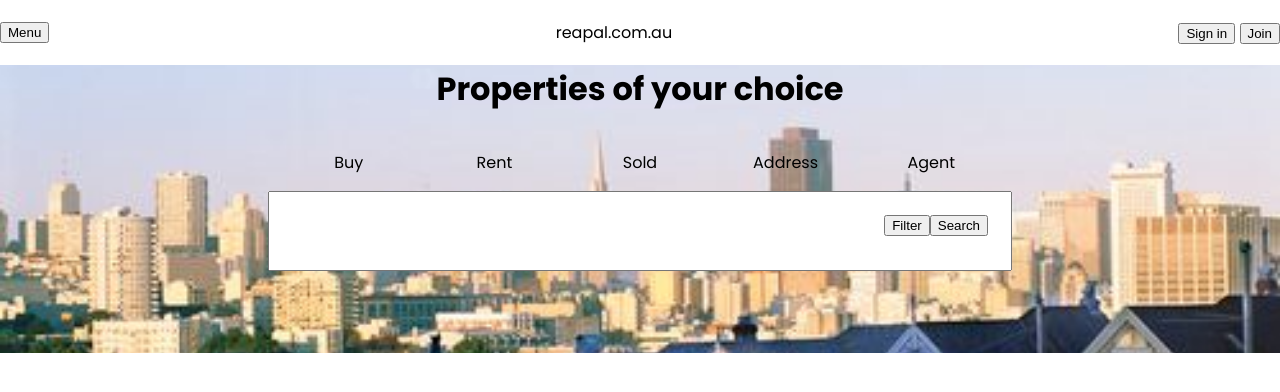
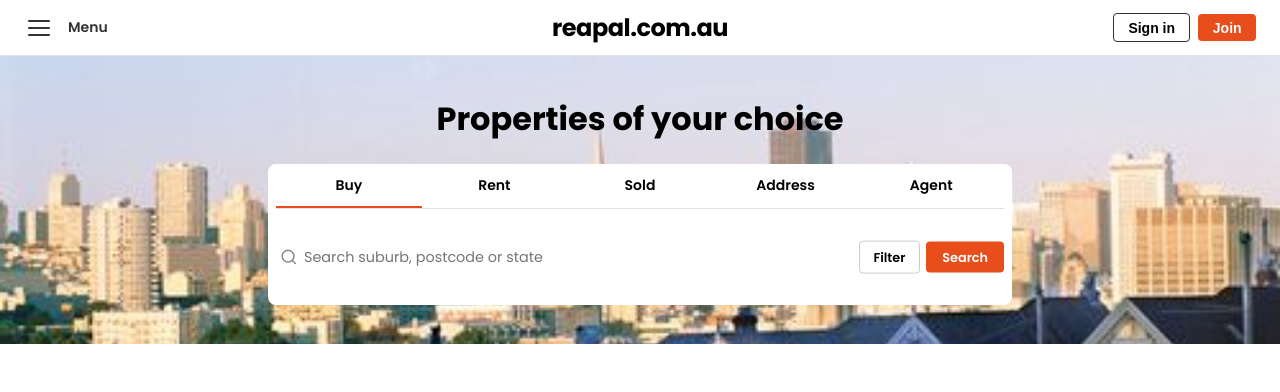
Before and after one commit to ThuyKat/NodeJS, a website: page real-estate-app/public/index.html in a window 1280 px wide. Drawn offline with Linux system fonts and the light colour scheme; a web font is replaced by a local one.

Commit message:
update static files

```diff
--- a/real-estate-app/public/css/index.css
+++ b/real-estate-app/public/css/index.css
@@ -5,10 +5,8 @@
   --color-bg: white;
   --color-text: black;
   /* font */
-  --font-base: 'Poppins';
+  --font-base: 'Poppins', sans-serif;
   --font-heading: 'Plaster', sans-serif;
-  /* spacing */
-  /* boder-radius */
 }
 /* Base style */
 * {
@@ -33,7 +31,162 @@ header {
   flex-direction: row;
   justify-content: space-between;
   align-items: center;
-  padding: 20px 0 20px 0;
+  padding: 0 1.5rem;
+  height: 3.5rem;
+  border-bottom: 1px solid #e0e0e0;
+  position: sticky;
+  top: 0;
+  background: white;
+  z-index: 100;
+}
+
+/* Header left: hamburger + logo */
+.header-left {
+  display: flex;
+  align-items: center;
+  gap: 0.75rem;
+}
+.logo {
+  font-weight: 700;
+  font-size: 1.5rem;
+  text-decoration: none;
+  color: var(--color-text);
+  letter-spacing: -0.02em;
+  position: absolute;
+  left: 50%;
+  transform: translateX(-50%);
+}
+.menu-label {
+  font-size: 0.875rem;
+  font-weight: 600;
+  color: #333;
+  cursor: pointer;
+}
+
+/* Auth buttons */
+.header-right {
+  display: flex;
+  align-items: center;
+  gap: 0.5rem;
+}
+.btn-signin {
+  background: transparent;
+  border: 1.5px solid #333;
+  padding: 0.35rem 0.9rem;
+  border-radius: 0.25rem;
+  font-weight: 600;
+  font-size: 0.875rem;
+  cursor: pointer;
+  transition: background 0.15s;
+}
+.btn-signin:hover {
+  background: #f5f5f5;
+}
+.btn-join {
+  background: #e84d1c;
+  color: white;
+  border: none;
+  padding: 0.35rem 0.9rem;
+  border-radius: 0.25rem;
+  font-weight: 600;
+  font-size: 0.875rem;
+  cursor: pointer;
+  transition: background 0.15s;
+}
+.btn-join:hover {
+  background: #c93e10;
+}
+
+/* Hamburger button */
+.hamburger {
+  display: flex;
+  flex-direction: column;
+  justify-content: center;
+  gap: 5px;
+  background: none;
+  border: none;
+  cursor: pointer;
+  padding: 0.25rem;
+  width: 2rem;
+  height: 2rem;
+}
+.hamburger span {
+  display: block;
+  width: 22px;
+  height: 2px;
+  background: #333;
+  border-radius: 2px;
+  transition: transform 0.25s ease, opacity 0.25s ease;
+  transform-origin: center;
+}
+/* Animate to X when open */
+.hamburger.open span:nth-child(1) {
+  transform: translateY(7px) rotate(45deg);
+}
+.hamburger.open span:nth-child(2) {
+  opacity: 0;
+  transform: scaleX(0);
+}
+.hamburger.open span:nth-child(3) {
+  transform: translateY(-7px) rotate(-45deg);
+}
+
+/* Dropdown nav panel */
+.nav-dropdown {
+  display: none;
+  position: fixed;
+  top: 3.5rem;
+  left: 0;
+  width: 33.333%;
+  bottom: 0;
+  background: white;
+  border-top: 1px solid #e0e0e0;
+  box-shadow: 4px 0 12px rgba(0, 0, 0, 0.1);
+  flex-direction: column;
+  z-index: 99;
+  overflow-y: auto;
+}
+.nav-dropdown.open {
+  display: flex;
+}
+.dropdown-nav {
+  display: flex;
+  flex-direction: column;
+}
+.dropdown-nav a {
+  text-decoration: none;
+  color: #333;
+  font-size: 0.95rem;
+  font-weight: 600;
+  padding: 0.85rem 1.25rem;
+  border-bottom: 1px solid #f0f0f0;
+  transition: background 0.15s;
+}
+.dropdown-nav a:hover {
+  background: #f5f5f5;
+}
+.dropdown-auth {
+  display: flex;
+  gap: 0.5rem;
+  padding: 1rem 1.25rem;
+}
+.dropdown-auth .btn-signin,
+.dropdown-auth .btn-join {
+  flex: 1;
+}
+
+/* Hide dropdown auth buttons on desktop since header-right is visible */
+@media (min-width: 769px) {
+  .dropdown-auth {
+    display: none;
+  }
+}
+
+/* Hide header-right on mobile since dropdown-auth covers it */
+@media (max-width: 768px) {
+  .header-right {
+    display: none;
+  }
 }
 .hero-section {
   background-image: url(../images/hero.jpeg);
@@ -41,16 +194,23 @@ header {
   height: 18rem;
   background-size: cover;
   background-position: center;
+  display: flex;
+  flex-direction: column;
+  justify-content: center;
+  align-items: center;
+  padding: 1rem;
 }
 .search-section {
   border-radius: 0.5rem;
   max-width: 46.5rem;
   width: 100%;
+  background-color: white;
 }
 .search-section-container {
   display: flex;
   justify-content: center;
   align-items: center;
+  width: 100%;
 }
 .tab-bar {
   display: flex;
@@ -62,35 +222,92 @@ header {
   list-style-type: none;
   display: flex;
   width: 100%;
-  justify-content: space-between;
   padding-left: 0;
+  margin: 0;
+  border-bottom: 1px solid #e0e0e0;
 }
 .tab-bar li {
-  margin: 0;
-  width: 20%;
+  flex: 1;
   text-align: center;
+  padding: 0.65rem 0;
+  font-size: 0.875rem;
+  font-weight: 600;
+  cursor: pointer;
+  border-bottom: 2px solid transparent;
+  transition: border-color 0.15s;
+}
+.tab-bar li:hover {
+  background: rgba(0,0,0,0.06);
+}
+.tab-bar li.active {
+  border-bottom: 2px solid #e84d1c;
 }
 .search-form {
   display: flex;
-  justify-content: flex-start;
   width: 100%;
-  min-height: 5rem;
   position: relative;
-  height: auto;
-  margin: 0px;
+  margin: 0;
+  padding: 1.5rem 0;
+}
+.search-input-wrapper {
+  position: relative;
+  flex: 1;
+  display: flex;
+  align-items: center;
+}
+.search-icon {
+  position: absolute;
+  left: 0.75rem;
+  width: 1.1rem;
+  height: 1.1rem;
+  color: #888;
+  pointer-events: none;
 }
 .search-bar {
-  position: relative;
-  top: 0px;
-  left: 0px;
   width: 100%;
-  min-height: 5rem;
-  height: auto;
+  height: 3rem;
+  border: none;
+  padding-left: 2.25rem;
+  padding-right: 10rem;
+  outline: none;
+  font-family: var(--font-base);
+  font-size: 0.9rem;
 }
 .buttons {
   position: absolute;
-  top: 1.5rem;
-  right: 1.5rem;
+  top: 50%;
+  right: 0.5rem;
+  transform: translateY(-50%);
+  display: flex;
   align-items: center;
-  display: flex;
+  gap: 0.4rem;
 }
+.buttons button:first-child {
+  background: white;
+  border: 1.5px solid #ccc;
+  padding: 0.4rem 0.85rem;
+  border-radius: 0.25rem;
+  font-weight: 600;
+  font-size: 0.8rem;
+  cursor: pointer;
+  font-family: var(--font-base);
+  transition: border-color 0.15s;
+}
+.buttons button:first-child:hover {
+  border-color: #333;
+}
+.buttons button:last-child {
+  background: #e84d1c;
+  color: white;
+  border: none;
+  padding: 0.4rem 1rem;
+  border-radius: 0.25rem;
+  font-weight: 600;
+  font-size: 0.8rem;
+  cursor: pointer;
+  font-family: var(--font-base);
+  transition: background 0.15s;
+}
+.buttons button:last-child:hover {
+  background: #c93e10;
+}
--- a/real-estate-app/public/index.html
+++ b/real-estate-app/public/index.html
@@ -14,19 +14,36 @@
   </head>
   <body>
     <header class="top-banner" id="top-banner">
-      <button>Menu</button>
-      <a>reapal.com.au</a>
-      <div>
-        <button>Sign in</button>
-        <button>Join</button>
+      <div class="header-left">
+        <button class="hamburger" id="hamburger" aria-label="Open menu" aria-expanded="false">
+          <span></span>
+          <span></span>
+          <span></span>
+        </button>
+        <span class="menu-label">Menu</span>
       </div>
-      <!-- Navigation -->
-      <!-- <nav >
-        <a href="#">Buy</a>
-        <a href="#">Rent</a>
-        <a href="#">Sold</a>
-        <a href="#">News</a>
-      </nav> -->
+
+      <a class="logo" href="#">reapal.com.au</a>
+
+      <div class="header-right">
+        <button class="btn-signin">Sign in</button>
+        <button class="btn-join">Join</button>
+      </div>
+
+      <div class="nav-dropdown" id="nav-dropdown" aria-hidden="true">
+        <nav class="dropdown-nav">
+          <a href="#">Buy</a>
+          <a href="#">Rent</a>
+          <a href="#">Sold</a>
+          <a href="#">New homes</a>
+          <a href="#">Find agents</a>
+          <a href="#">News</a>
+        </nav>
+        <div class="dropdown-auth">
+          <button class="btn-signin">Sign in</button>
+          <button class="btn-join">Join</button>
+        </div>
+      </div>
     </header>
     <main>
       <div class="hero-section">
@@ -34,17 +51,22 @@
         <div class="search-section-container">
           <div class="search-section">
             <div class="tab-bar">
-              <ul>
-                <li>Buy</li>
-                <li>Rent</li>
-                <li>Sold</li>
-                <li>Address</li>
-                <li>Agent</li>
+              <ul id="tab-list">
+                <li class="tab active" data-placeholder="Search suburb, postcode or state">Buy</li>
+                <li class="tab" data-placeholder="Search suburb, postcode or state">Rent</li>
+                <li class="tab" data-placeholder="Search suburb, postcode or state">Sold</li>
+                <li class="tab" data-placeholder="Search by address">Address</li>
+                <li class="tab" data-placeholder="Search by agent name or agency">Agent</li>
               </ul>
             </div>
 
           <div class="search-form">
-            <input class="search-bar" type="search" />
+            <div class="search-input-wrapper">
+              <svg class="search-icon" xmlns="http://www.w3.org/2000/svg" viewBox="0 0 24 24" fill="none" stroke="currentColor" stroke-width="2" stroke-linecap="round" stroke-linejoin="round">
+                <circle cx="11" cy="11" r="8"/><line x1="21" y1="21" x2="16.65" y2="16.65"/>
+              </svg>
+              <input class="search-bar" type="search" placeholder="Search suburb, postcode or state" />
+            </div>
             <div class="buttons">
               <button>Filter</button>
               <button>Search</button>
--- /dev/null
+++ b/real-estate-app/public/index.js
@@ -0,0 +1,32 @@
+const hamburger = document.getElementById('hamburger');
+const navDropdown = document.getElementById('nav-dropdown');
+
+hamburger.addEventListener('click', () => {
+  const isOpen = hamburger.classList.toggle('open');
+  navDropdown.classList.toggle('open', isOpen);
+  hamburger.setAttribute('aria-expanded', isOpen);
+  navDropdown.setAttribute('aria-hidden', !isOpen);
+});
+
+// Tab switching
+const tabs = document.querySelectorAll('#tab-list .tab');
+const searchBar = document.querySelector('.search-bar');
+
+tabs.forEach((tab) => {
+  tab.addEventListener('click', () => {
+    tabs.forEach((t) => t.classList.remove('active'));
+    tab.classList.add('active');
+    searchBar.placeholder = tab.dataset.placeholder;
+    searchBar.focus();
+  });
+});
+
+// Close when clicking outside
+document.addEventListener('click', (e) => {
+  if (!hamburger.contains(e.target) && !navDropdown.contains(e.target)) {
+    hamburger.classList.remove('open');
+    navDropdown.classList.remove('open');
+    hamburger.setAttribute('aria-expanded', 'false');
+    navDropdown.setAttribute('aria-hidden', 'true');
+  }
+});
```
Also changed, not shown: real-estate-app/package.json (+3 -6 lines).
